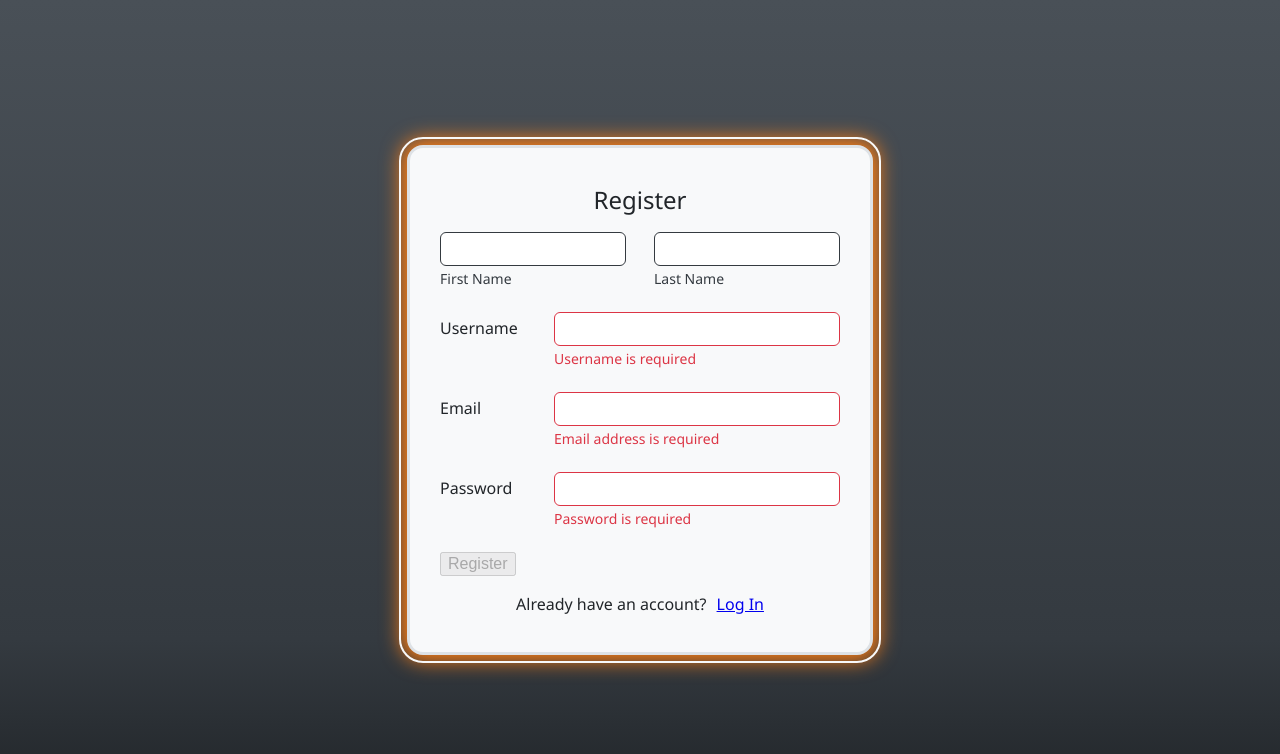
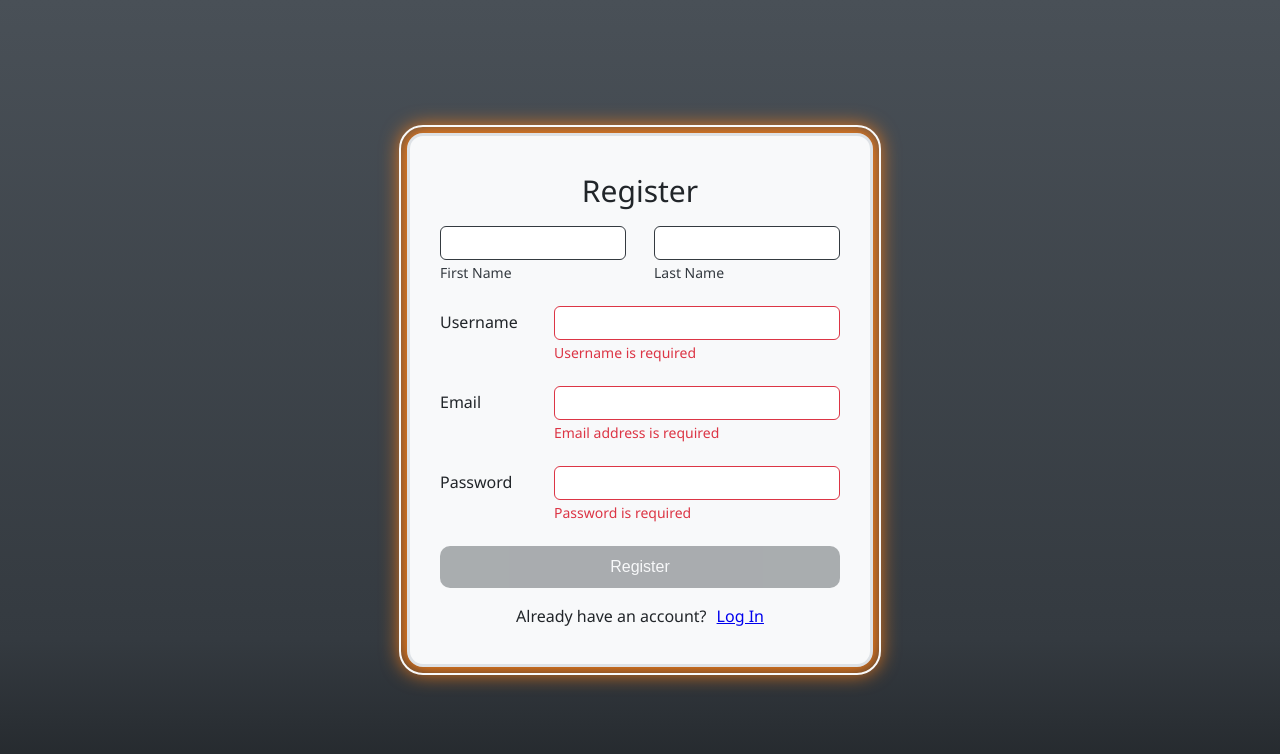
Before and after one commit to waylonturbes/what-to-do-planner, a React (Create React App) app in the folder client/: page /auth/register in a window 1280 px wide. Shown: the top 754 px of the page. Built offline with nearby package versions, Linux system fonts and the light colour scheme.

Commit message:
Added more styling to register form

```diff
--- a/client/src/components/forms/RegisterForm/RegisterForm.jsx
+++ b/client/src/components/forms/RegisterForm/RegisterForm.jsx
@@ -75,7 +75,7 @@ function RegisterForm() {
       className={registerStyles.form}
       onSubmit={handleSubmit}
     >
-      <h3 className={registerStyles.formTitle}>Register</h3>
+      <h2 className={registerStyles.formTitle}>Register</h2>
 
       <div className={registerStyles.formItem}>
         <div className={registerStyles.inputContainer}>
@@ -124,16 +124,15 @@ function RegisterForm() {
               id="username"
               className={
                 (formErrors.username === "")
-                  ? `${registerStyles.input}` + ` ${registerStyles.validInput}` // valid
-                  : `${registerStyles.input}` + ` ${registerStyles.invalidInput}` // invalid
+                  ? `${registerStyles.input} ${registerStyles.validInput}` // valid
+                  : `${registerStyles.input} ${registerStyles.invalidInput}` // invalid
               }
               value={formValues.username}
               onChange={handleChange}
             />
             {
-              (formErrors.username === "")
-                ? <p className={`${registerStyles.subtitle}` + ` ${registerStyles.validSubtitle}`}>Valid username.</p>
-                : <p className={`${registerStyles.subtitle}` + ` ${registerStyles.invalidSubtitle}`}>{formErrors.username}</p>
+              (formErrors.username !== "")
+              && <p className={`${registerStyles.subtitle} ${registerStyles.invalidSubtitle}`}>{formErrors.username}</p>
             }
           </div>
         </div>
@@ -149,16 +148,15 @@ function RegisterForm() {
               id="email"
               className={
                 (formErrors.email === "")
-                  ? `${registerStyles.input}` + ` ${registerStyles.validInput}` // valid
-                  : `${registerStyles.input}` + ` ${registerStyles.invalidInput}` // invalid
+                  ? `${registerStyles.input} ${registerStyles.validInput}` // valid
+                  : `${registerStyles.input} ${registerStyles.invalidInput}` // invalid
               }
               value={formValues.email}
               onChange={handleChange}
             />
             {
-              (formErrors.email === "")
-                ? <p className={`${registerStyles.subtitle}` + ` ${registerStyles.validSubtitle}`}>Valid email.</p>
-                : <p className={`${registerStyles.subtitle}` + ` ${registerStyles.invalidSubtitle}`}>{formErrors.email}</p>
+              (formErrors.email !== "")
+              && <p className={`${registerStyles.subtitle} ${registerStyles.invalidSubtitle}`}>{formErrors.email}</p>
             }
           </div>
         </div>
@@ -174,16 +172,15 @@ function RegisterForm() {
               id="password"
               className={
                 (formErrors.password === "")
-                  ? `${registerStyles.input}` + ` ${registerStyles.validInput}` // valid
-                  : `${registerStyles.input}` + ` ${registerStyles.invalidInput}` // invalid
+                  ? `${registerStyles.input} ${registerStyles.validInput}` // valid
+                  : `${registerStyles.input} ${registerStyles.invalidInput}` // invalid
               }
               value={formValues.password}
               onChange={handleChange}
             />
             {
-              (formErrors.password === "")
-                ? <p className={`${registerStyles.subtitle}` + ` ${registerStyles.validSubtitle}`}>Valid password.</p>
-                : <p className={`${registerStyles.subtitle}` + ` ${registerStyles.invalidSubtitle}`}>{formErrors.password}</p>
+              (formErrors.password !== "")
+              && <p className={`${registerStyles.subtitle} ${registerStyles.invalidSubtitle}`}>{formErrors.password}</p>
             }
           </div>
         </div>
@@ -195,8 +192,8 @@ function RegisterForm() {
           type="submit"
           className={
             (submitDisabled === true)
-              ? "" // disabled
-              : "" // enabled
+              ? `${registerStyles.button} ${registerStyles.disabledButton}` // disabled
+              : `${registerStyles.button} ${registerStyles.enabledButton}` // enabled
           }
         >
           Register
--- a/client/src/components/forms/RegisterForm/registerForm.module.css
+++ b/client/src/components/forms/RegisterForm/registerForm.module.css
@@ -64,3 +64,23 @@
 .invalidSubtitle {
   color: var(--danger);
 }
+.button {
+  text-align: center;
+  padding: 1.2rem;
+  border: none;
+  width: 100%;
+  background: var(--gray-800);
+  color: var(--light);
+  border-radius: 1rem;
+  transition: 0.4s all;
+}
+.button:hover {
+  cursor: pointer;
+  box-shadow: 0px 0px 7px 0px var(--gray-800);
+}
+.enabledButton {
+  background: var(--success);
+}
+.disabledButton {
+  opacity: 40%;
+}
```
